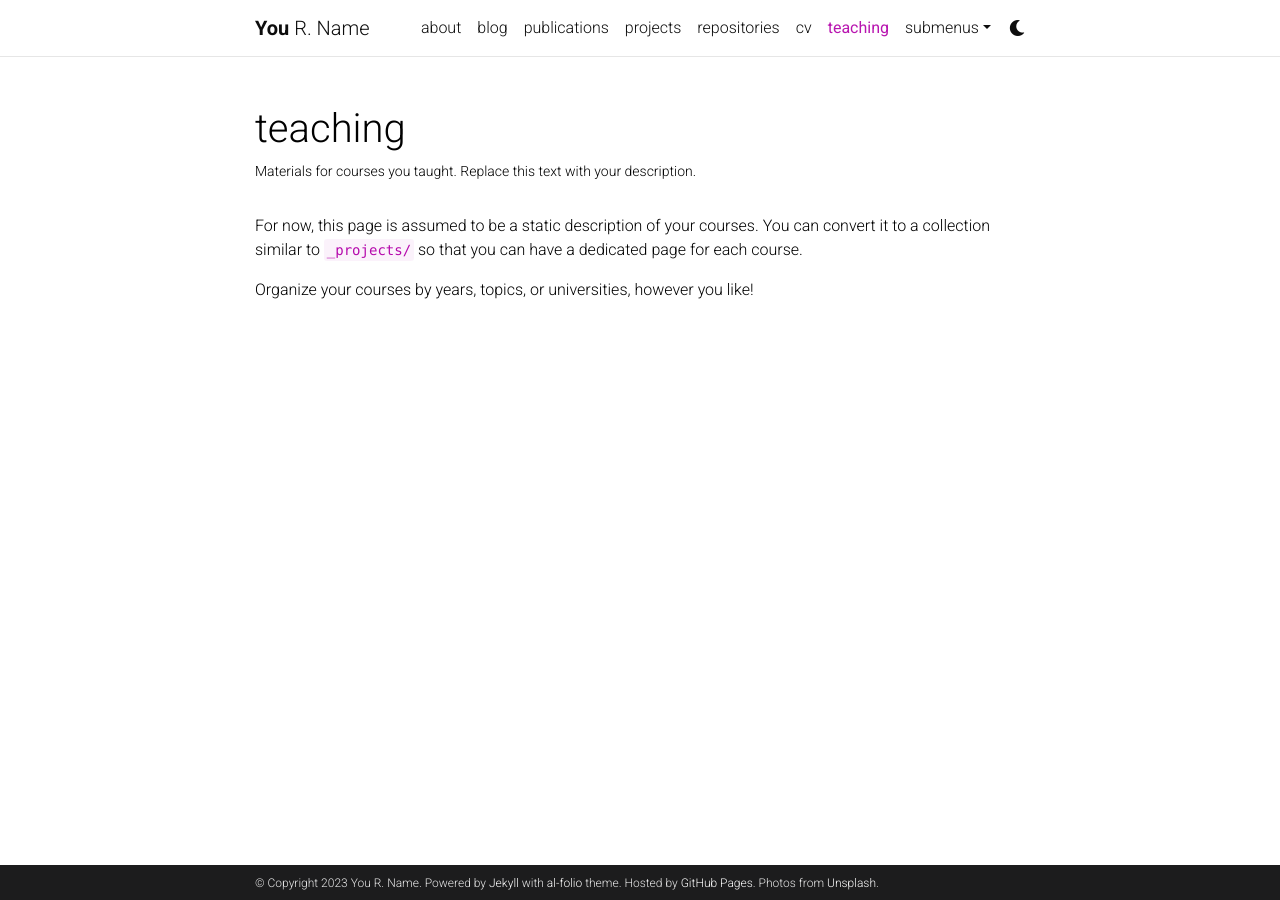
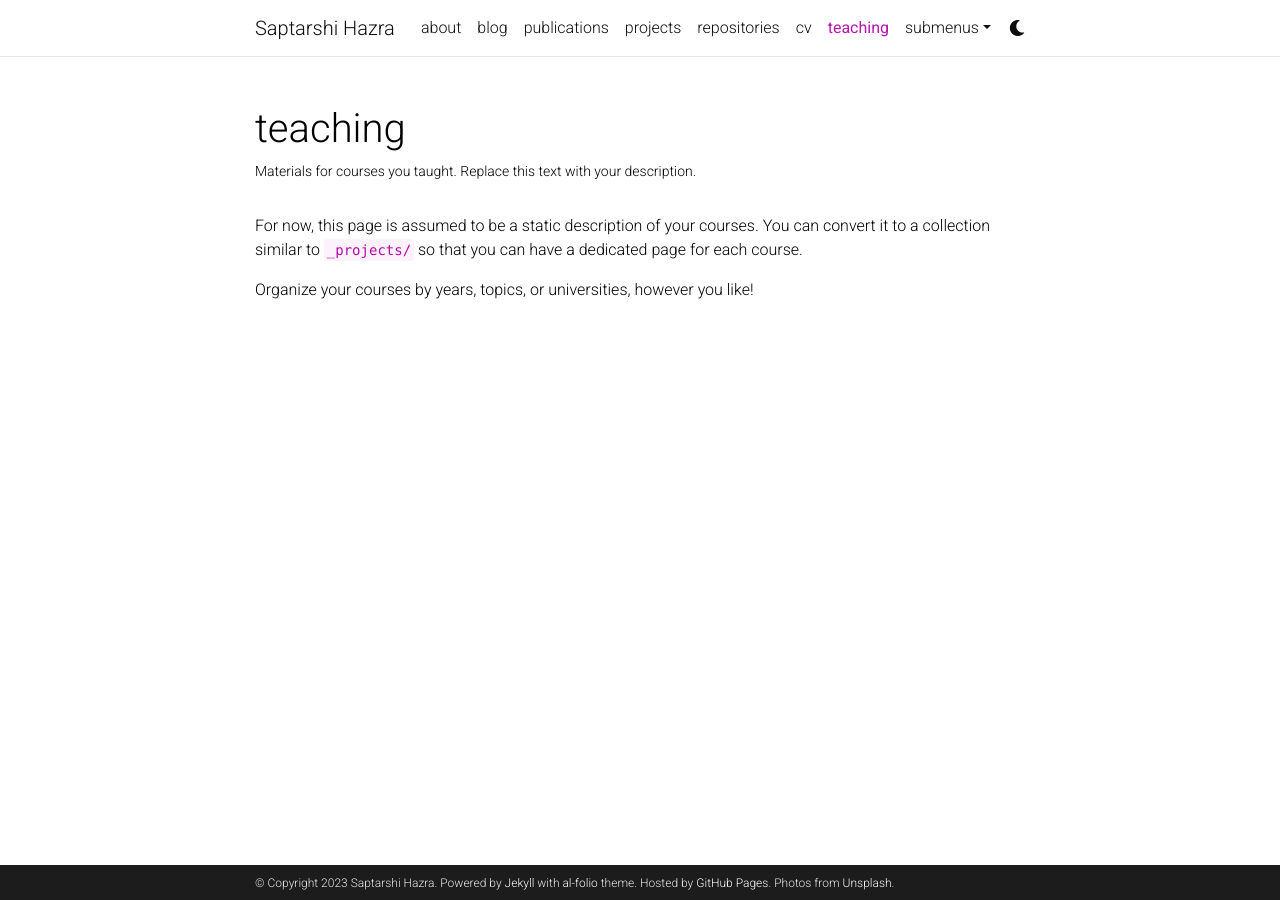
Before and after one commit to sappyh/sappyh.github.io, a Jekyll site: the page built from _pages/teaching.md, in a window 1280 px wide. Built offline with Jekyll 4.4.1, drawn with Linux system fonts in a browser that asks for light colours; comment, search, counter and statistics services are not loaded; a style sheet for code colours, icons or effects is not loaded.

Commit message:
Update _config.yml
Changing for my website

```diff
--- a/_config.yml
+++ b/_config.yml
@@ -2,11 +2,11 @@
 # Site settings
 # -----------------------------------------------------------------------------
 
-title: blank # the website title (if blank, full name will be used instead)
-first_name: You
-middle_name: R.
-last_name: Name
-email: you@example.com
+title: Saptarshi Hazra # the website title (if blank, full name will be used instead)
+first_name: Saptarshi
+middle_name:
+last_name: Hazra
+email: saptarshi.haza@ri.se
 description: > # the ">" symbol means to ignore newlines until "footer_text:"
   A simple, whitespace theme for academics. Based on [*folio](https://github.com/bogoli/-folio) design.
 footer_text: >
@@ -18,8 +18,8 @@
 lang: en # the language of your site (for example: en, fr, cn, ru, etc.)
 icon: ⚛️  # the emoji used as the favicon (alternatively, provide image name in /assets/img/)
 
-url: https://alshedivat.github.io # the base hostname & protocol for your site
-baseurl: /al-folio # the subpath of your site, e.g. /blog/
+url: https://sappyh.github.io # the base hostname & protocol for your site
+baseurl: # the subpath of your site, e.g. /blog/
 last_updated: false # set to true if you want to display last updated in the footer
 impressum_path:  # set to path to include impressum link in the footer, use the same path as permalink in a page, helps to conform with EU GDPR
 
```
